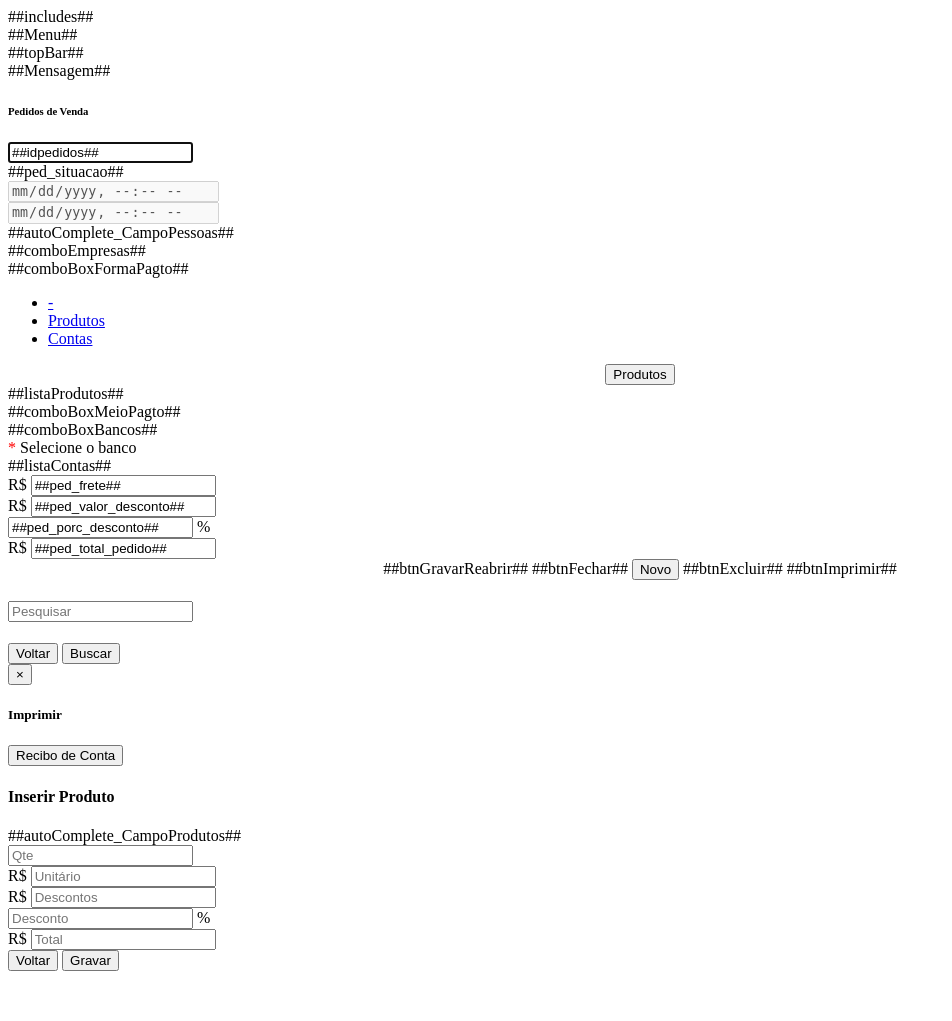
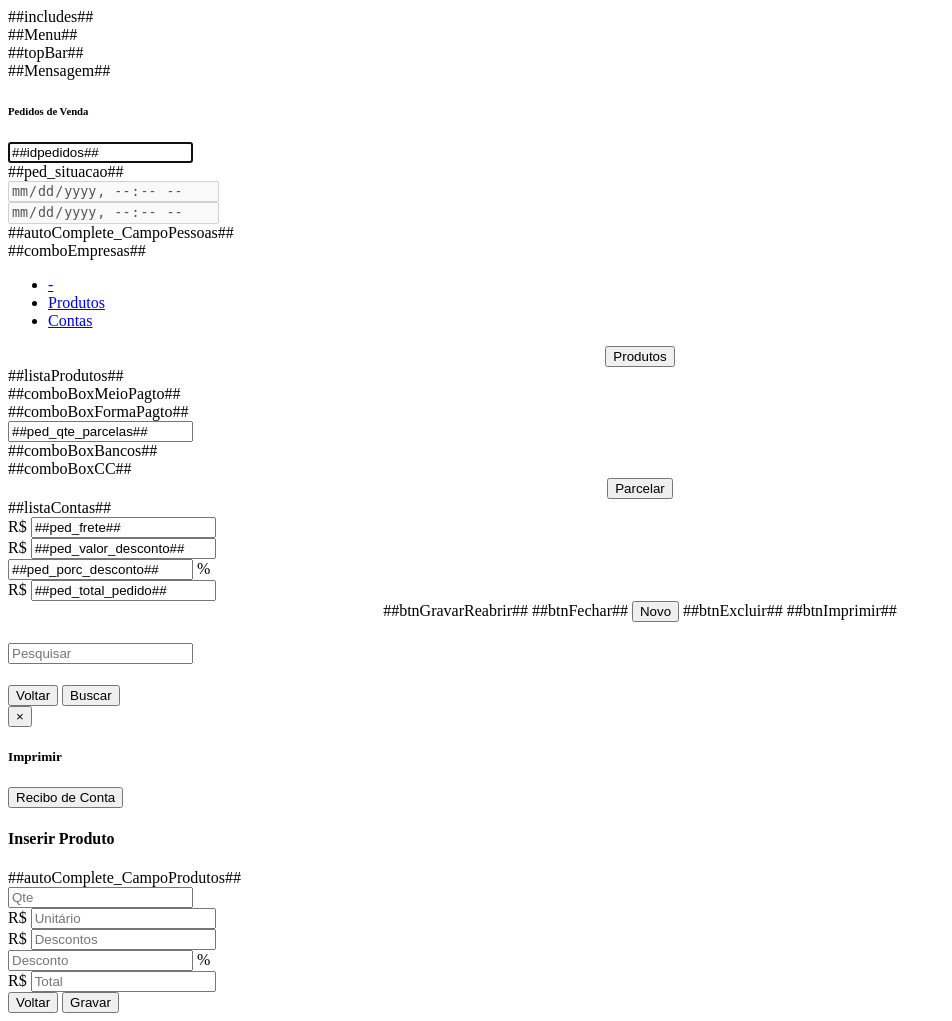
Before and after one commit to ViniciusFFernandes/Sistema_Gerenciamento, a PHP site: page /_Lancamentos/_HTML/pedidos_edita.html in a window 1280 px wide. Shown: the whole page, without its empty margins (0-952 px from the left). Before the commit the page ends 971 px from the top, so only its background shows below. Run offline with PHP 8.4, Linux system fonts and the light colour scheme.

Commit message:
Correções no pedido e ajuste no layout

```diff
--- a/_Lancamentos/_HTML/pedidos_edita.html
+++ b/_Lancamentos/_HTML/pedidos_edita.html
@@ -64,9 +64,6 @@
                                 <div class="col-md-3 col-sm-6 col-12 pb-3">
                                     ##comboEmpresas##
                                 </div>
-                                <div class="col-md-3 col-sm-6 col-12 pb-3">
-                                ##comboBoxFormaPagto##
-                                </div>
                             </div>
                             <ul class="nav nav-tabs">
                                 <li class="nav-item" ><a class="nav-link active" data-toggle="tab" href="#divVazia">-</a></li>
@@ -87,16 +84,29 @@
                                 </div>
                                 <div id="divContas" class="tab-pane fade">
                                     <div class="row">
-                                        <div class="col-md-4 col-sm-4 col-6 pb-3 pt-3">
+                                        <div class="col-md-3 col-sm-3 col-5 pb-3 pt-3">
                                           ##comboBoxMeioPagto##
                                         </div>
-                                        <div class="col-md-4 col-sm-4 col-6 pb-3 pt-3">
+                                        <div class="col-md-3 col-sm-3 col-5 pb-3 pt-3">
+                                            ##comboBoxFormaPagto##
+                                        </div>
+                                        <div class="col-md-1 col-sm-1 col-2 pb-3 pt-3">
+                                            <input type="text" class="form-control" id="ped_qte_parcelas" name="ped_qte_parcelas" value="##ped_qte_parcelas##" placeholder="Parcelas">
+                                        </div>
+                                    </div>
+                                    <div class="row">
+                                        <div class="col-md-3 col-sm-3 col-5 pb-3 pt-3">
                                             ##comboBoxBancos##
                                         </div>
-                                        <div class="col-md-4 col-sm-4 col-6 pb-3 pt-3">
+                                        <div class="col-md-3 col-sm-3 col-5 pb-3 pt-3">
                                             <span id="comboBoxCC">
-                                            <font color='red'>*</font> Selecione o banco
+                                                ##comboBoxCC##
                                             </span>
+                                        </div>
+                                    </div>
+                                    <div class="row">
+                                        <div class="col-md-12 col-sm-12 col-12 pb-3 pt-3" align="center">
+                                            <button type="button" onclick="gerarParcelas()" class="btn btn-success"><i class="fas fa-percent"></i> Parcelar</button>
                                         </div>
                                     </div>
                                     ##listaContas##
--- a/_Lancamentos/pedidos_edita.php
+++ b/_Lancamentos/pedidos_edita.php
@@ -44,7 +44,7 @@
   //
   $escondeTab = 'd-none';
   //
-  if(!empty($reg['idpedidos'])){
+  if($reg['idpedidos'] > 0){
     $escondeTab = '';
     //
     if($reg['ped_idbancos'] > 0){
@@ -86,6 +86,7 @@
   $html = str_replace("##idpedidos##", $reg['idpedidos'], $html);
   $html = str_replace("##ped_pessoa##", $reg['pess_nome'], $html);
   $html = str_replace("##ped_idcliente##", $reg['idpessoas'], $html);
+  $html = str_replace("##ped_qte_parcelas##", $reg['ped_qte_parcelas'], $html);
   $html = str_replace("##ped_situacao##", $ped_situacao, $html);
   $html = str_replace("##ped_abertura##", str_replace(" ", "T", $reg['ped_abertura']), $html);
   $html = str_replace("##ped_fechamento##", str_replace(" ", "T", $reg['ped_fechamento']), $html);
--- a/_Lancamentos/pedidos_grava.php
+++ b/_Lancamentos/pedidos_grava.php
@@ -69,7 +69,7 @@ if ($_POST['operacao'] == 'gravar'){
     $dados['ped_idempresas']        = $util->igr($_POST['ped_idempresas']);
     $dados['ped_idforma_pagto']     = $util->igr($_POST['ped_idforma_pagto']);
     $dados['ped_obs'] 	            = $util->sgr($_POST['ped_obs']);
-    $dados['ped_qte_parcelas'] 	    = $util->igr($_POST['ped_qte_parcelas']);
+    $dados['ped_qte_parcelas'] 	    = $util->igrNULL($_POST['ped_qte_parcelas']);
     $dados['ped_frete'] 	        = $util->vgr($_POST['ped_frete']);
     $dados['ped_porc_desconto'] 	= $util->vgr($dadosDesconto['porcentagem']);
     $dados['ped_valor_desconto'] 	= $util->vgr($dadosDesconto['valor']);
--- a/js/_Lancamentos/pedidos.js
+++ b/js/_Lancamentos/pedidos.js
@@ -289,3 +289,14 @@ function attListaProdutos(){
     //
     atzTotalPedido();
 }
+
+function gerarParcelas(){
+    var idpedidos = $("#idpedidos").val();
+    //
+    $.post("pedidos_grava.php", {
+        operacao: 'gerarParcelas',
+        idpedidos: idpedidos
+    }, function(data){
+        // attListaContas();
+    }, 'json');
+}
```
Also changed, not shown: Class/Util.class.php (+8 -0 lines). Lines whose indentation alone changed are shown as unchanged.
